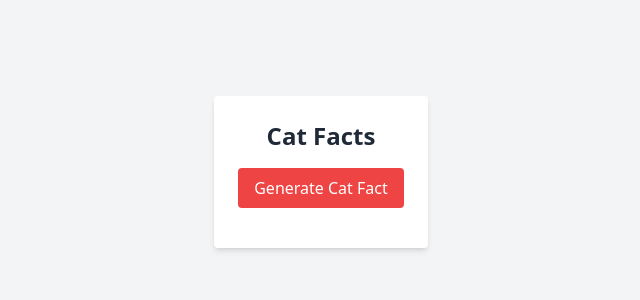
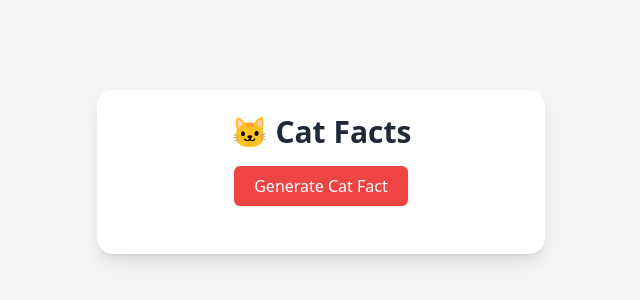
Before and after one commit to lindiwe09/fetching-data, a React (Create React App) app: page / in a window 1280 px wide. Shown: the part 228-528 px from the top of the page, without its empty margins (319-959 px from the left). Built offline with nearby package versions, Linux system fonts and the light colour scheme; no server answers.

Commit message:
tweak the UI

```diff
--- a/src/App.js
+++ b/src/App.js
@@ -1,8 +1,6 @@
 import Axios from "axios";
-import React from 'react';
-import './index.css';
-
-import { useState, useEffect } from "react";
+import React, { useState, useEffect } from "react";
+import "./index.css";
 
 function App() {
   const [catFact, setCatFact] = useState("");
@@ -19,17 +17,22 @@ function App() {
   }, []);
 
   return (
-    <div className="min-h-screen flex flex-col items-center justify-center bg-gray-100">
-    <div className="p-6 bg-white rounded shadow-md text-center">
-      <h1 className="text-2xl font-bold mb-4 text-gray-800">Cat Facts</h1>
-      <button
-        onClick={fetchCatFact}
-        className="bg-red-500 text-white px-4 py-2 rounded hover:bg-red-600 transition">
-        Generate Cat Fact
-      </button>
-      <p className="mt-4 text-gray-700">{catFact}</p>
+    <div className="min-h-screen flex items-center justify-center bg-gray-100 px-4">
+      <div className="w-full max-w-md p-6 bg-white rounded-2xl shadow-lg text-center">
+        <h1 className="text-3xl font-extrabold mb-4 text-gray-800">🐱 Cat Facts</h1>
+
+        <button
+          onClick={fetchCatFact}
+          className="bg-red-500 text-white px-5 py-2 rounded-md shadow hover:bg-red-600 focus:outline-none focus:ring-2 focus:ring-red-300 transition-all"
+        >
+          Generate Cat Fact
+        </button>
+
+        <p className="mt-6 text-gray-700 text-lg transition-all duration-300 ease-in-out">
+          {catFact}
+        </p>
+      </div>
     </div>
-  </div>
   );
 }
 
```
